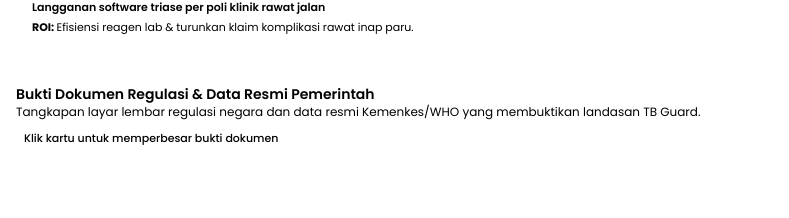
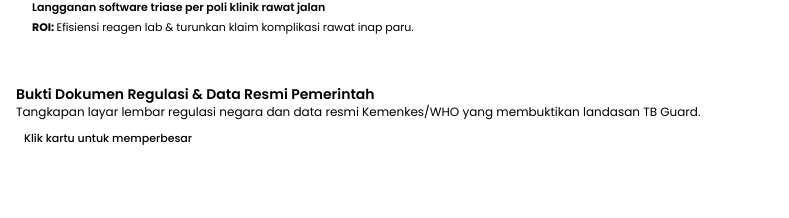
Before and after one commit to ucupsss/TB-Guard, a Next.js app in the folder frontend/: page /market/business in a window 1280 px wide. Shown: the part 1173-1391 px from the top of the page, without its empty margins (0-789 px from the left). Built offline with nearby package versions, Linux system fonts and the light colour scheme; no server answers.

Commit message:
chore: clean up potential business layout and remove redundant footer nav

```diff
--- a/frontend/views/BusinessPotential.tsx
+++ b/frontend/views/BusinessPotential.tsx
@@ -246,7 +246,7 @@ export default function BusinessPotential() {
             </p>
           </div>
           <Badge variant="outline" className="text-[11px]">
-            Klik kartu untuk memperbesar bukti dokumen
+            Klik kartu untuk memperbesar
           </Badge>
         </div>
 
@@ -379,18 +379,6 @@ export default function BusinessPotential() {
           )}
         </DialogContent>
       </Dialog>
-
-      {/* Footer Navigasi */}
-      <div className="mt-8 mb-4 flex flex-wrap items-center justify-between gap-3 border-t border-slate-200/60 pt-4 dark:border-white/10">
-        <div className="text-xs text-muted-foreground">
-          Simulasi lengkap penghematan biaya negara berdasarkan skenario kasus:
-        </div>
-        <Button asChild variant="default" size="sm">
-          <Link href="/market">
-            Buka Simulasi Angka di Potensi Pasar ↗
-          </Link>
-        </Button>
-      </div>
     </AppLayout>
   );
 }
```
